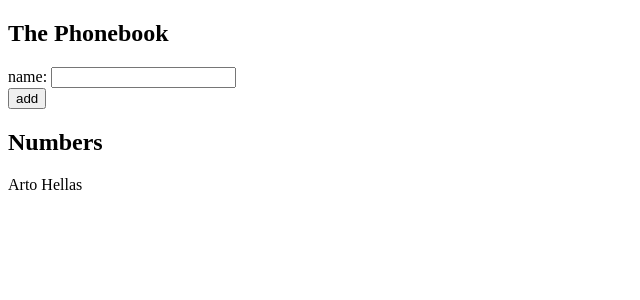
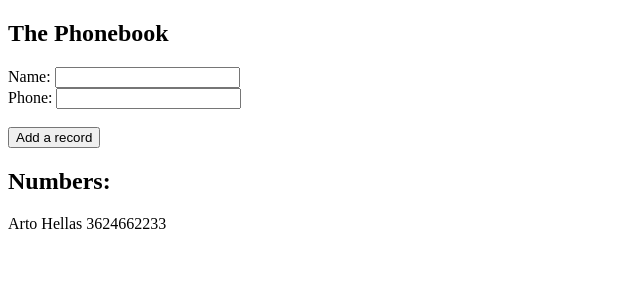
Before and after one commit to maurirlz/Full-Stack-Open-2020, a React (Create React App) app in the folder part2/exercises/the-phonebook/: page / in a window 1280 px wide. Shown: the top 300 px of the page, without its empty margins (0-640 px from the left). Built offline with nearby package versions, Linux system fonts and the light colour scheme.

Commit message:
Finish exercise 2.8

```diff
--- a/part2/exercises/the-phonebook/src/App.js
+++ b/part2/exercises/the-phonebook/src/App.js
@@ -1,53 +1,13 @@
-import React, { useState } from 'react';
-import Number from './components/Number';
-
+import React from 'react';
+import Phonebook from './components/Phonebook';
 
 const App = () => {
 
-  const [ persons, setPersons ] = useState([
-    { name: 'Arto Hellas' }
-  ]);
-
-  const [ newName, setNewName ] = useState('');
-
-  const addPerson = (event) => {
-
-    event.preventDefault();
-
-    const newPerson = {
-
-      name: newName
-    };
-
-    if (persons.find(person => person.name === newPerson.name) === undefined) {
-
-      setPersons(persons.concat(newPerson));
-      setNewName('');
-    } else {
-
-      alert(`${newPerson.name} is already added to the phonebook.`);
-      setNewName('');
-    }
-  }
-
-  const handleNoteChange = (event) => setNewName(event.target.value);
 
   return (
-    <div>
-      <h2>The Phonebook</h2>
-      <form onSubmit={addPerson}>
-        <div>
-          name: <input value={newName} onChange={handleNoteChange} />
-        </div>
-        <div>
-          <button type="submit">add</button>
-        </div>
-      </form>
-      <h2>Numbers</h2>
-      {persons.map(person =>
-        <Number key={person.name} name={person.name}/>
-      )}
-    </div>
+    <>
+      <Phonebook />
+    </>
   )
 }
 
--- /dev/null
+++ b/part2/exercises/the-phonebook/src/components/Form.js
@@ -0,0 +1,24 @@
+import React from 'react';
+import FormInput from './FormInput';
+import SubmitButton from './SubmitButton';
+
+const Form = ({ addPerson, newName, handleNameChange,
+                newPhone, handlePhoneChange }) => {
+
+
+    return (
+        <form onSubmit={addPerson}>
+        <div>
+          Name:  <FormInput value={newName} changeHandler={handleNameChange} type="text" />
+          <br/>
+          Phone: <FormInput value={newPhone} changeHandler={handlePhoneChange} type="number"/>
+        </div>
+        <div>
+            <br/>
+            <SubmitButton title="Add a record" />
+        </div>
+        </form>
+    )
+}
+
+export default Form;
--- /dev/null
+++ b/part2/exercises/the-phonebook/src/components/FormInput.js
@@ -0,0 +1,10 @@
+import React from 'react';
+
+const FormInput = ({ value, changeHandler, type }) => {
+
+    return (
+        <input value={value} type= {type} onChange={changeHandler} />
+    )
+}
+
+export default FormInput;
--- /dev/null
+++ b/part2/exercises/the-phonebook/src/components/Header.js
@@ -0,0 +1,10 @@
+import React from 'react';
+
+const Header = ({ title }) => {
+
+    return (
+        <h2>{title}</h2>
+    )
+}
+
+export default Header;
--- a/part2/exercises/the-phonebook/src/components/Number.js
+++ b/part2/exercises/the-phonebook/src/components/Number.js
@@ -1,9 +1,9 @@
 import React from 'react';
 
-const Number = ({ name }) => {
+const Number = ({ name, number }) => {
 
     return (
-      <p>{name}</p>
+      <p>{name} {number}</p>
     )
 }
 
--- /dev/null
+++ b/part2/exercises/the-phonebook/src/components/Phonebook.js
@@ -0,0 +1,63 @@
+import React, { useState } from "react";
+import Header from "./Header";
+import Form from "./Form";
+import Phones from "./Phones";
+
+const Phonebook = () => {
+  const [persons, setPersons] = useState([
+    { name: "Arto Hellas", phone: "3624662233" },
+  ]);
+
+  const addPerson = (event) => {
+    event.preventDefault();
+
+    const newPerson = {
+      name: newName,
+      phone: newPhone,
+    };
+
+    if (persons.find((person) => person.name === newPerson.name) === undefined) {
+
+      if (persons.find((person) => newPerson.phone === person.phone) === undefined) {
+
+        setPersons(persons.concat(newPerson));
+        setNewName("");
+        setNewPhone("");
+      } else {
+
+        alert(`number: ${newPerson.phone} is already on the phonebook.`);
+        setNewName("");
+        setNewPhone("");
+      }
+    } else {
+
+      alert(`${newPerson.name} is already added to the phonebook.`);
+      setNewName("");
+      setNewPhone("");
+    }
+  };
+
+  const [newName, setNewName] = useState("");
+  const [newPhone, setNewPhone] = useState("");
+
+  const handleNameChange = (event) => setNewName(event.target.value);
+
+  const handlePhoneChange = (event) => setNewPhone(event.target.value);
+
+  return (
+    <div>
+      <Header title="The Phonebook" />
+      <Form
+        addPerson={addPerson}
+        newName={newName}
+        handleNameChange={handleNameChange}
+        newPhone={newPhone}
+        handlePhoneChange={handlePhoneChange}
+      />
+      <Header title="Numbers: " />
+      <Phones persons={persons} />
+    </div>
+  );
+};
+
+export default Phonebook;
--- /dev/null
+++ b/part2/exercises/the-phonebook/src/components/Phones.js
@@ -0,0 +1,14 @@
+import React from 'react';
+import Number from './Number'
+
+const Phones = ({ persons }) => {
+
+    return (
+        persons.map(person =>
+            <Number key={person.name} name={person.name} number={person.phone}/>
+          )
+    )
+}
+
+
+export default Phones
--- /dev/null
+++ b/part2/exercises/the-phonebook/src/components/SubmitButton.js
@@ -0,0 +1,10 @@
+import React from 'react';
+
+const SubmitButton = ({ title }) => {
+
+    return (
+        <button type="submit">{title}</button>
+    )
+}
+
+export default SubmitButton;
```
